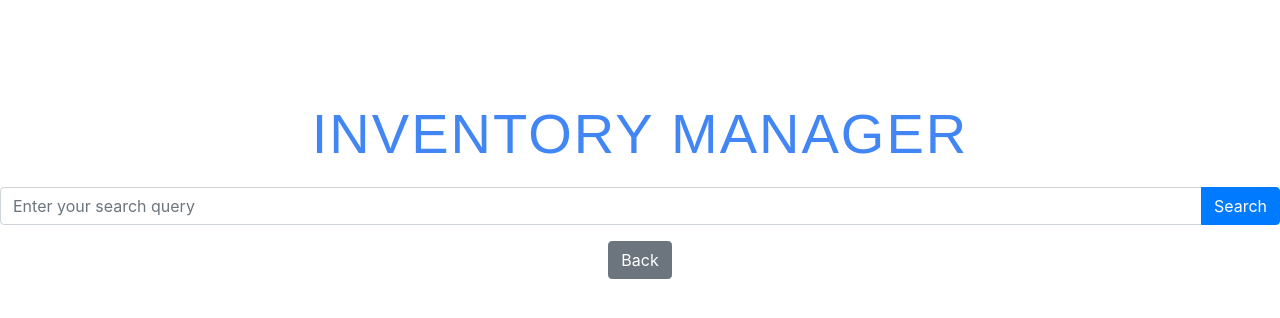
After one commit to sridharsabarish/easyInventory, a Flask app: page /inventory/search in a window 1280 px wide. The commit adds this page. Shown: the top 318 px of the page. Run offline with Flask 2, Linux system fonts and the light colour scheme; some libraries are stand-ins or nearby versions.

Commit message:
UI Improvements

```diff
--- a/app.py
+++ b/app.py
@@ -58,13 +58,10 @@ def add():
 
 @app.route("/inventory/delete", methods=["POST"])
 def delete():
-    if request.method == "POST":
         # Handle form submission and delete item from inventory
-        item_name = request.form.get("item_name")
         # Add your logic to delete the item from the inventory here
-
     # Redirect to the inventory page after deletion
-    return redirect("/inventory")
+    return render_template("delete.html")
 
 
 @app.route("/inventory/display")
--- /dev/null
+++ b/templates/search.html
@@ -0,0 +1,49 @@
+<!DOCTYPE html>
+<html>
+<head>
+    <title>Search Page</title>
+    <style>
+        .search-container {
+            text-align: center;
+            margin-top: 100px;
+        }
+        .search-input {
+            padding: 10px;
+            width: 300px;
+            font-size: 16px;
+        }
+        .search-button {
+            padding: 10px 20px;
+            font-size: 16px;
+            background-color: #4CAF50;
+            color: white;
+            border: none;
+            cursor: pointer;
+        }
+        .logo {
+            font-size: 24px;
+            font-weight: bold;
+            color: #4285F4;
+            margin-bottom: 20px;
+            font-family: 'Product Sans', Arial, sans-serif;
+            text-transform: uppercase;
+            letter-spacing: 2px;
+        }
+    </style>
+    <link rel="stylesheet" href="https://stackpath.bootstrapcdn.com/bootstrap/4.5.2/css/bootstrap.min.css">
+</head>
+<body>
+    <div class="search-container">
+        <div class="logo">
+            <h1 class="display-4">Inventory Manager</h1>
+        </div>
+        <div class="input-group mb-3">
+            <input type="text" class="form-control" placeholder="Enter your search query">
+            <div class="input-group-append">
+                <button class="btn btn-primary" type="button">Search</button>
+            </div>
+        </div>
+        <a href="/inventory" class="btn btn-secondary">Back</a>
+    </div>
+</body>
+</html>
```
Also changed, not shown: templates/delete.html (+15 -5 lines), templates/inventory.html (+6 -2 lines).
